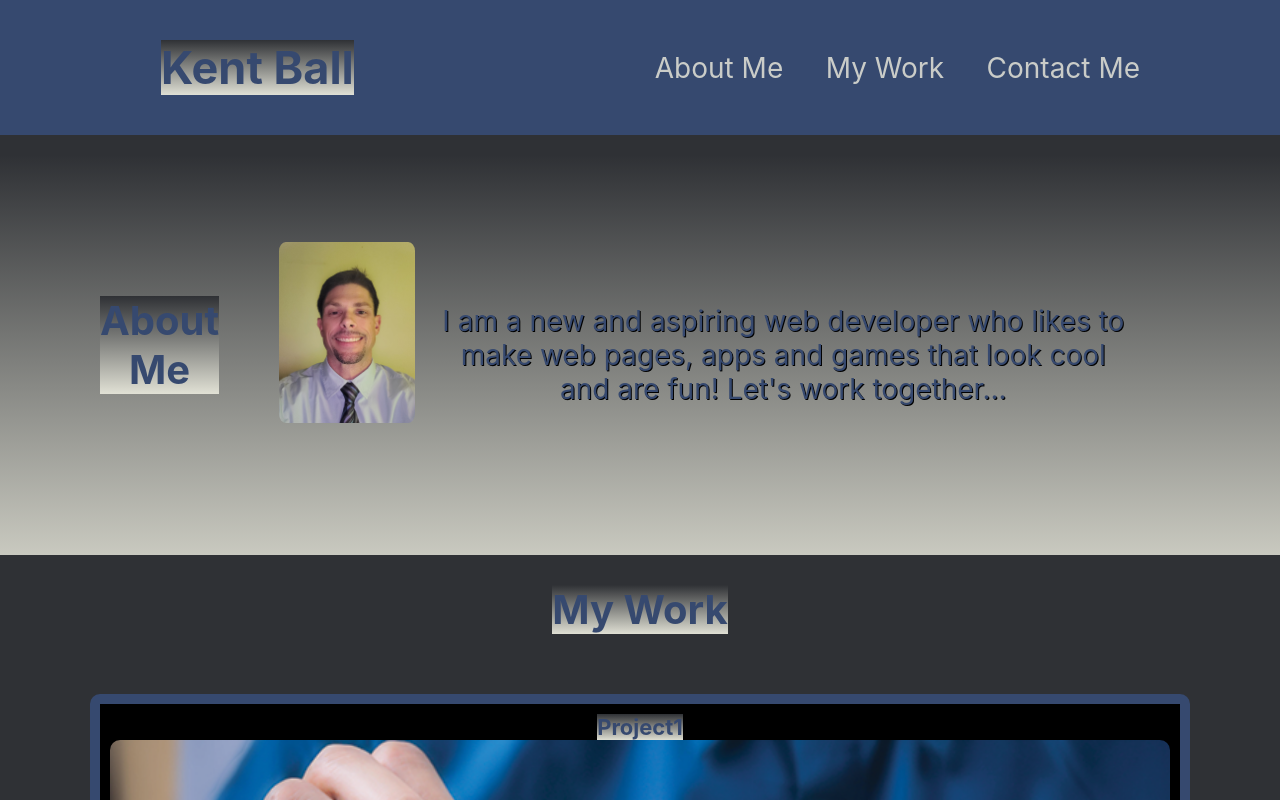
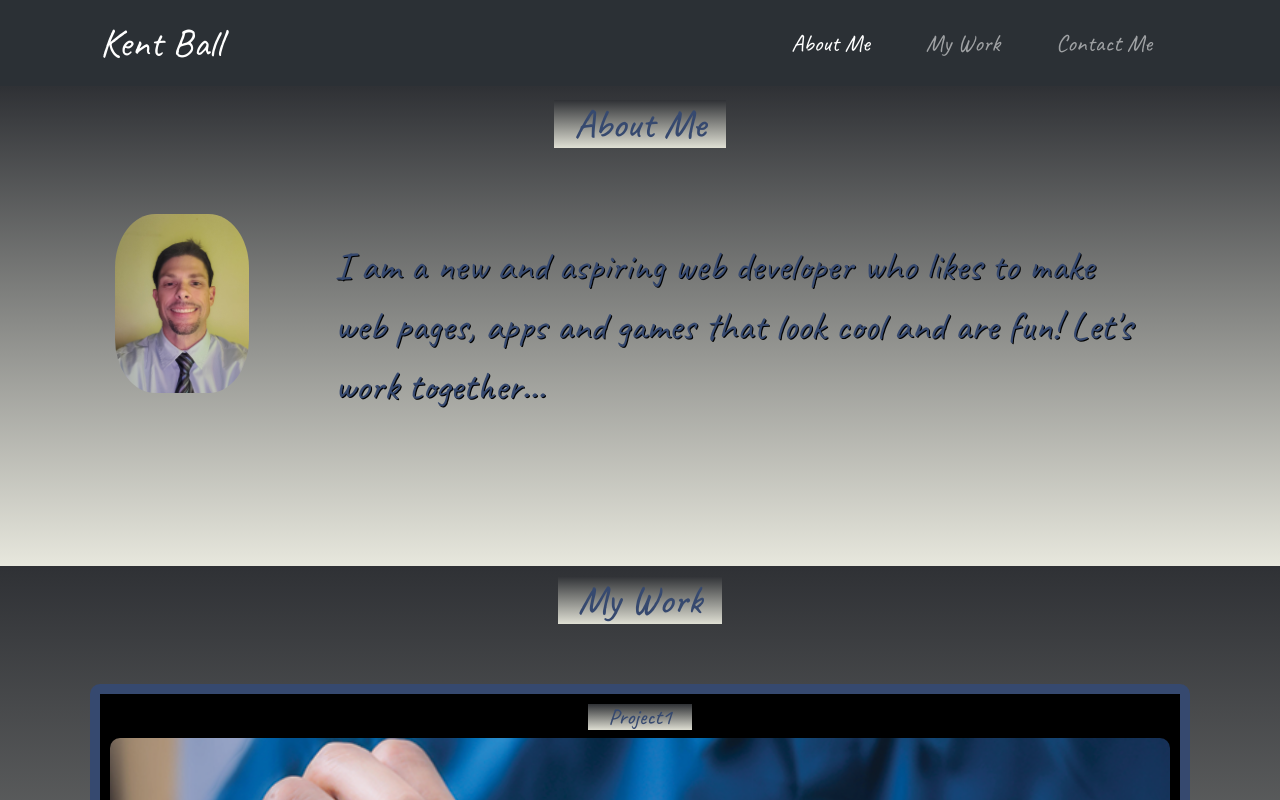
Before and after one commit to digitalscribe53/My-Portfolio, a plain HTML site: page index.html in a window 1280 px wide. Shown: the top 800 px of the page. Drawn offline with nearby package versions, Linux system fonts and the light colour scheme.

Commit message:
Style updates

```diff
--- a/assets/css/styles.css
+++ b/assets/css/styles.css
@@ -29,6 +29,8 @@ h1, h2, h3, h4 {
     background-color: var(--aqua);
     background-image: linear-gradient(to bottom, var(--light-gray), var(--aqua));
     display: inline-block;
+    padding-left: 20px;
+    padding-right: 20px;
 }
 
 h1 {
@@ -56,8 +58,10 @@ h4 {
     list-style: none;
 }
 
-.header li {
-    font-size: 18px;
+#navbarNav li {
+    font-size: 24px;
+    margin-left: 20px;
+    margin-right: 20px;
 
 
 }
@@ -65,6 +69,10 @@ h4 {
 .header a {
     color: var(--aqua);
     text-decoration: none;
+}
+
+.my-name {
+    font-size: 40px;
 }
 
 
@@ -82,46 +90,52 @@ h4 {
    padding: 15px 5px;
 }
 
-.about-me h2 {
-    margin-bottom: 20px;
-}
 
 .about-me {
     background-image: var(--bg-gradient2);
-    text-align: center;
+}
+
+#projects-section {
+    background-image: var(--bg-gradient2);
+}
+
+#my-name {
+    font-size: 25px;
+}
+
+.about-me div {
+    height: 60vh;
+    display: flex;
+    justify-content: center;
 
 }
-
-
-.about-me div {
-    height: 50vh;
-
-}
-
 
 .about-me p {
     text-wrap: pretty;
     text-shadow: 1px 1px black;
-    font-size: 16px;
+    font-size: 24px;
     align-self: bottom;
+
 }
 
 .about-me img {
     max-width: 88%;
     height: 80%;
-    border-radius: 5%;
+    border-radius: 30%;
 
 }
 
 /* Avatar image is contained in a flexbox to help control its size and location on the page. */
 .about-me-photo-box {
-    max-height: 94%;
-  width: 88%;
+    max-height: 70%;
+    width: 88%;
     border-radius: 50%;
 }
 
 .about-me-container {
     display: flex;
+    justify-content: center;
+    align-items: center;
 }
 
 /* Position the card headers relative to their container to control their placement */
@@ -244,6 +258,20 @@ li a:hover {
     box-shadow: inset 0px 0px 10px var(--aqua);
 }
 
+.lobster-regular {
+    font-family: "Lobster", sans-serif;
+    font-weight: 400;
+    font-style: normal;
+  }
+
+.caveat-exclusive-font {
+  font-family: "Caveat", cursive;
+  font-optical-sizing: auto;
+  font-weight: 250;
+  font-style: normal;
+}
+
+
 /* Add media queries to improve content layout for screens larger than 700px. */
 @media screen and (max-width: 700px) {
     .footer-container {
@@ -266,25 +294,12 @@ li a:hover {
 }
 
 @media screen and (min-width: 700px) {
-    .nav-bar {
-        flex-direction: row;
-        justify-content: space-around;
-        align-items: center;
-        flex-wrap: wrap;
-        min-height: 20% vh;
-
+    .container-fluid {
+        padding-left: 100px;
+        padding-right: 100px;
     }
 
-    .nav-bar li {
-        display: inline;
-        margin: 0 6px 0 6px;
-        font-size: 22px;
-    }
 
-    .nav-bar h1 {
-        margin: 40px;
-        font-size: 35px;
-    }
 
     .about-me p {
         font-size: 20px;
@@ -297,6 +312,10 @@ li a:hover {
 
     }
 
+    .flex-container {
+        padding-bottom: 40px;
+    }
+
     .first-card {
         margin: 0 30px 0 30px;
     }
@@ -306,7 +325,7 @@ li a:hover {
         flex: 1 1 20%;
     }
 
-    .about-me h2, .projects h2 {
+    .about-me h2, .projects h2 .footer-container h4 {
         font-size: 30px;
     }
 
@@ -315,7 +334,7 @@ li a:hover {
     }
 
     .footer-container {
-        margin-top: 20px;
+
         padding: 20px 0 20px 0;
     }
 
@@ -342,13 +361,15 @@ li a:hover {
         font-size: 35px;
     }
 
+    .about-me h2 {
+        margin-top: 20px;
+    }
+
     .about-me p {
         font-size: 24px;
     }
 
-    .about-me-container {
-        margin: 20px;
-    }
+
 
     .flex-container {
         padding: 20px;
@@ -385,7 +406,7 @@ li a:hover {
 
     .about-me p {
         margin: 0 50px 0 50px;
-        font-size: 28px;
+        font-size: 40px;
     }
 
     .about-me h2, .projects h2 {
@@ -408,7 +429,13 @@ li a:hover {
     .about-me-container {
         flex-direction: row;
     }
+
+    .about-me h2 {
+        position: absolute;
+        top: 80px;
+    }
 }
+
 /* Add media queries to improve content layout for screens larger than 1500px.*/
 @media screen and (min-width: 1500px) {
     .first-card {
--- a/index.html
+++ b/index.html
@@ -4,11 +4,48 @@
     <meta charset="UTF-8">
     <meta http-equiv="X-UA-Compatible" content="IE=edge">
     <meta name="viewport" content="width=device-width, initial scale=1.0">
+    <link href="https://cdn.jsdelivr.net/npm/bootstrap@5.3.3/dist/css/bootstrap.min.css" rel="stylesheet" integrity="sha384-QWTKZyjpPEjISv5WaRU9OFeRpok6YctnYmDr5pNlyT2bRjXh0JMhjY6hW+ALEwIH" crossorigin="anonymous">
+    <link rel="preconnect" href="https://fonts.googleapis.com">
+    <link rel="preconnect" href="https://fonts.gstatic.com" crossorigin>
+    <link href="https://fonts.googleapis.com/css2?family=Lobster&display=swap" rel="stylesheet">
+    <link rel="preconnect" href="https://fonts.googleapis.com">
+    <link rel="preconnect" href="https://fonts.gstatic.com" crossorigin>
+    <link href="https://fonts.googleapis.com/css2?family=Caveat:wght@400..700&family=Lobster&display=swap" rel="stylesheet">
     <link rel="stylesheet" href="./assets/css/styles.css">
     <title>My Portfolio</title>
 </head>
 
-<body>
+<body class="caveat-exclusive-font">
+
+  <nav class="navbar navbar-expand-lg bg-body-tertiary bg-dark" data-bs-theme="dark">
+    <div class="container-fluid d-flex flex-column flex-md-row">
+      <a class="navbar-brand"><span class="my-name">Kent Ball</a></span>
+      <!--
+      <button class="navbar-toggler" type="button" data-bs-toggle="collapse" data-bs-target="#navbarNav" aria-controls="navbarNav" aria-expanded="false" aria-label="Toggle navigation">
+        <span class="navbar-toggler-icon"></span>
+      </button>
+    -->
+      <div class="navbar-expand-sm" id="navbarNav">
+        <ul class="navbar-nav">
+          <li class="nav-item">
+            <a class="nav-link active" aria-current="page" href="#about-me-section">About Me</a>
+          </li>
+          <li class="nav-item">
+            <a class="nav-link" href="#projects-section">My Work</a>
+          </li>
+          <li class="nav-item">
+            <a class="nav-link" href="#footer-section">Contact Me</a>
+          </li>
+
+        </ul>
+      </div>
+    </div>
+  </nav>
+
+
+
+
+    <!--
       <header class="header">
         <nav class="nav-bar">
         <h1 class="page-title">Kent Ball</h1>
@@ -19,7 +56,10 @@
         </ul>
         </nav>
       </header>
+    -->
+
       <main>
+
 
       <!--Add comments-->
       <!--Create repo, do readme, commit html, then css, THEN ALL TO GET ALL ASSETS at once-->
@@ -93,5 +133,6 @@
           </ul>
         </div>
       </footer>
+      <script src="https://cdn.jsdelivr.net/npm/bootstrap@5.3.3/dist/js/bootstrap.bundle.min.js"></script>
      </body>
 </html>
```
